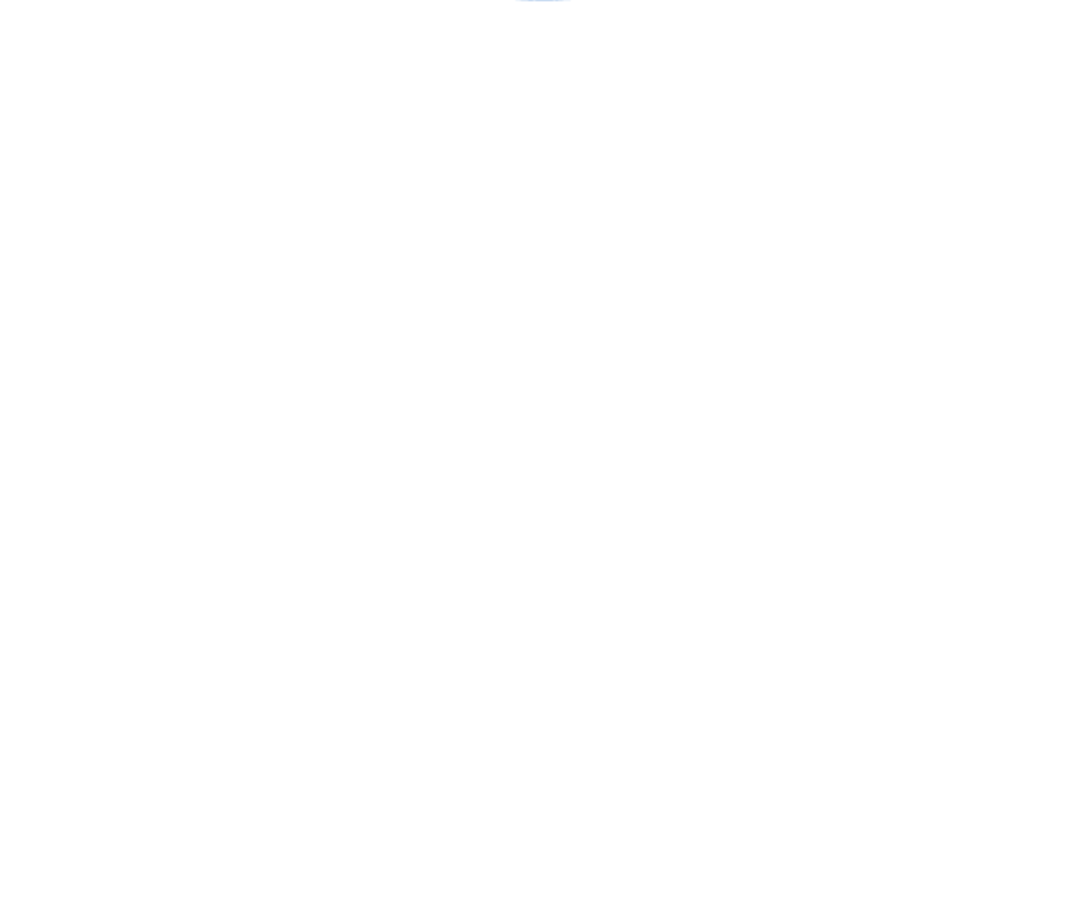
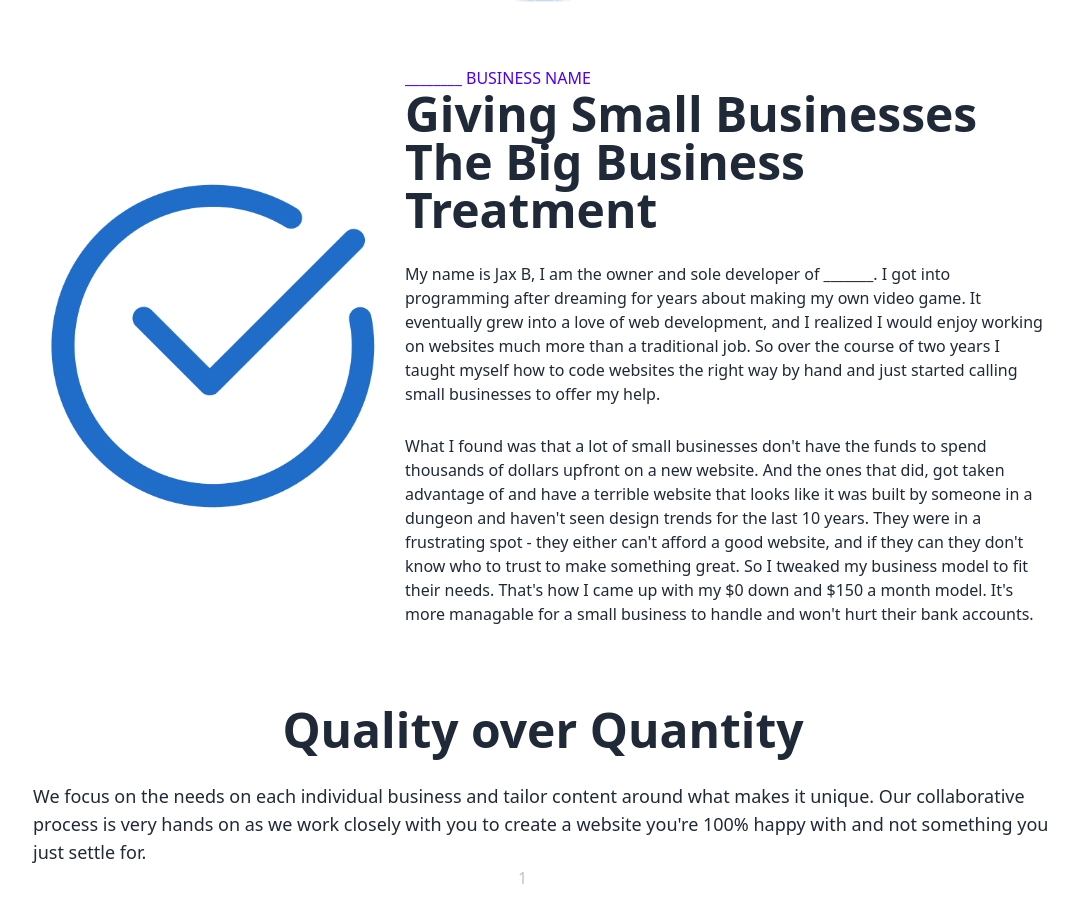
Before and after one commit to Jax-Hax/portfolio, a SvelteKit app: page /about in a window 1280 px wide. Shown: the part 1472-2386 px from the top of the page, without its empty margins (97-1175 px from the left). Before the commit the page ends 1538 px from the top, so only its background shows below. Built offline with nearby package versions, Linux system fonts and the light colour scheme.

Commit message:
about page

```diff
--- /dev/null
+++ b/src/lib/components/small/CircleContainer.svelte
@@ -0,0 +1,26 @@
+<script lang="ts">
+	export let numCircles: number = 3;
+	export let startPx: number = 90;
+	export let spacingPx: number = 20;
+	export let startOpacity: number = 1.0;
+	export let spacingOpacity: number = 0.3;
+	export let color: string = "theme('colors.primary')";
+</script>
+
+<div
+	style="width: {startPx}px; height: {startPx}px; background-color: {color}; opacity: {startOpacity}; margin: auto; border-radius: 50%"
+>
+	{#if numCircles != 1}
+		<svelte:self
+			numCircles={numCircles - 1}
+			startPx={startPx - spacingPx}
+			{spacingPx}
+			startOpacity={startOpacity - spacingOpacity}
+			{color}
+		>
+			<slot />
+		</svelte:self>
+	{:else}
+		<slot />
+	{/if}
+</div>
--- a/src/routes/about/+page.svelte
+++ b/src/routes/about/+page.svelte
@@ -1,14 +1,21 @@
 <script>
-	import BackgroundImage from '$lib/components/small/BackgroundImage.svelte';
-import BottomBar from '../BottomBar.svelte';
+	import BottomBar from '../BottomBar.svelte';
 	import Header from '../Header.svelte';
 	import Hero from './Hero.svelte';
+	import Me from './Me.svelte';
+	import Quality from './Quality.svelte';
 </script>
 
 <Header currentPage="About" />
 <Hero />
 <div class="max-w-[1100px] mx-auto px-10 flex flex-col gap-20">
 	<div>
+		<Me />
+	</div>
+    <div>
+		<Quality />
+	</div>
+	<div>
 		<BottomBar />
 	</div>
 </div>
--- a/src/routes/about/Hero.svelte
+++ b/src/routes/about/Hero.svelte
@@ -1,5 +1,7 @@
 <script>
-	import BackgroundImage from "$lib/components/small/BackgroundImage.svelte";
+	import BackgroundImage from '$lib/components/small/BackgroundImage.svelte';
 </script>
 
-<BackgroundImage mobileSrc="check.png" alt="check"></BackgroundImage>
+<BackgroundImage mobileSrc="check.png" alt="check">
+	<h1 class="text-center text-3xl">About Us</h1>
+</BackgroundImage>
--- /dev/null
+++ b/src/routes/about/Me.svelte
@@ -0,0 +1,30 @@
+<script>
+	import Picture from '$lib/components/small/Picture.svelte';
+</script>
+
+<div class="flex items-center gap-3">
+	<div>
+		<Picture mobileSrc="check.png" alt="Jax" width="360" height="550" />
+	</div>
+	<div>
+		<p class="text-primary uppercase">________ Business name</p>
+		<h1 class="font-bold text-5xl">Giving Small Businesses The Big Business Treatment</h1>
+		<p  class="mt-7">
+			My name is Jax B, I am the owner and sole developer of _______. I got into programming after
+			dreaming for years about making my own video game. It eventually grew into a love of web
+			development, and I realized I would enjoy working on websites much more than a traditional
+			job. So over the course of two years I taught myself how to code websites the right way by
+			hand and just started calling small businesses to offer my help.
+		</p>
+		<p class="mt-7">
+			What I found was that a lot of small businesses don't have the funds to spend thousands of
+			dollars upfront on a new website. And the ones that did, got taken advantage of and have a
+			terrible website that looks like it was built by someone in a dungeon and haven't seen design
+			trends for the last 10 years. They were in a frustrating spot - they either can't afford a
+			good website, and if they can they don't know who to trust to make something great. So I
+			tweaked my business model to fit their needs. That's how I came up with my $0 down and $150 a
+			month model. It's more managable for a small business to handle and won't hurt their bank
+			accounts.
+		</p>
+	</div>
+</div>
--- /dev/null
+++ b/src/routes/about/Quality.svelte
@@ -0,0 +1,11 @@
+<script>
+	import CircleContainer from "$lib/components/small/CircleContainer.svelte";
+
+</script>
+<h1 class="font-bold text-5xl text-center">Quality over Quantity</h1>
+<p class="mt-7 text-lg">
+	We focus on the needs on each individual business and tailor content around what makes it unique.
+	Our collaborative process is very hands on as we work closely with you to create a website you're
+	100% happy with and not something you just settle for.
+</p>
+<CircleContainer><div class="color: var(--p); opacity: 1.0">1</div></CircleContainer>
```
